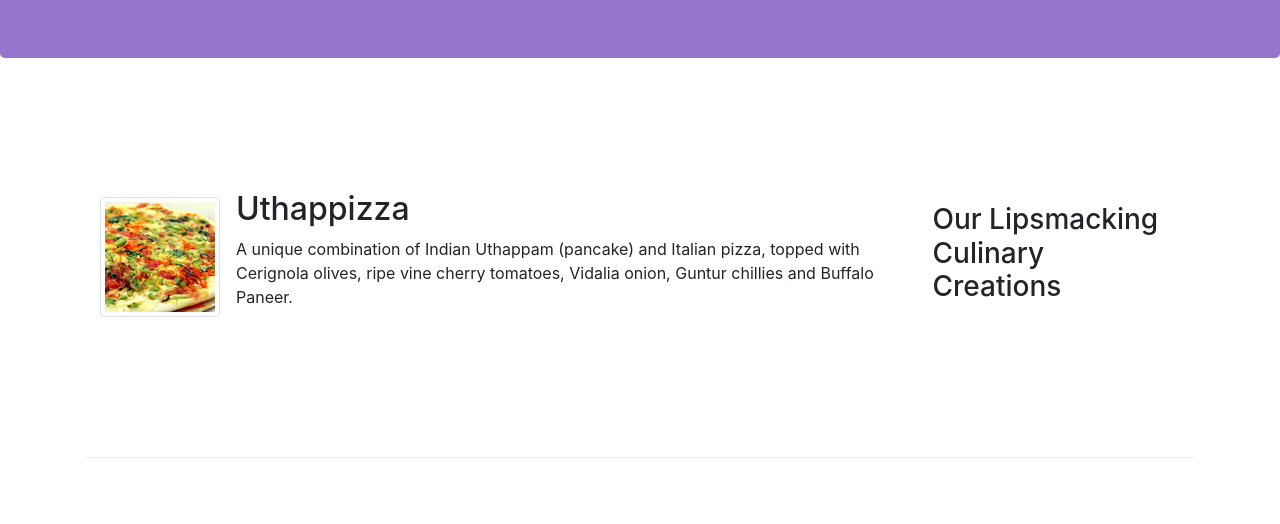
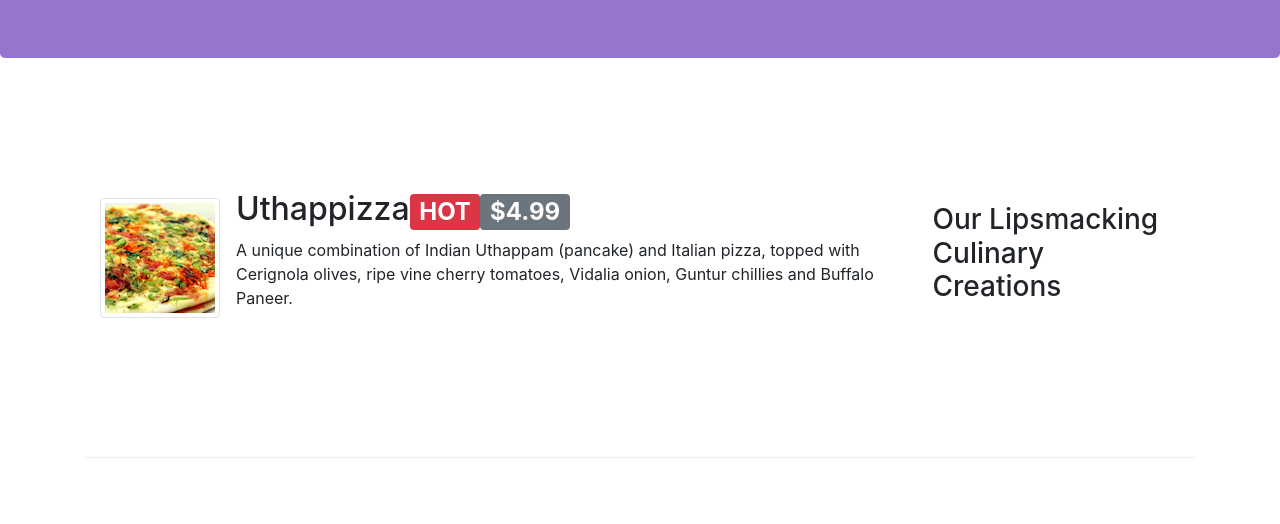
Before and after one commit to LamiaaMustafa/test-bootstrap, a website: page index.html in a window 1280 px wide. Shown: the part 276-800 px from the top of the page. Drawn offline with nearby package versions, Linux system fonts and the light colour scheme.

Commit message:
Alerting Users

```diff
--- a/index.html
+++ b/index.html
@@ -58,7 +58,7 @@
                         <img class="d-flex mr-3 img-thumbnail align-self-center"
                         src="img/uthappizza.png" alt="Uthappizza">
                 <div class="media-body">
-                    <h2 class="mt-0">Uthappizza</h2>
+                    <h2 class="mt-0">Uthappizza<span class="badge badge-danger">HOT</span><span class="badge badge-bill badge-secondary">$4.99</span></h2>
                     <p class="d-none d-sm-block">A unique combination of Indian Uthappam (pancake) and Italian pizza, topped with Cerignola olives, ripe vine cherry tomatoes, Vidalia onion, Guntur chillies and Buffalo Paneer.</p>
                 </div>
                 </div>
```
